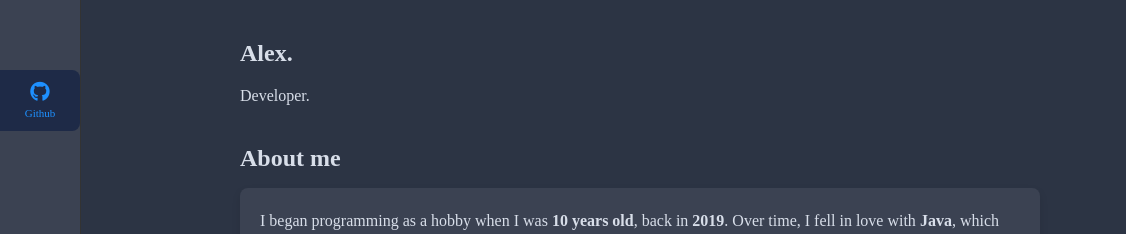
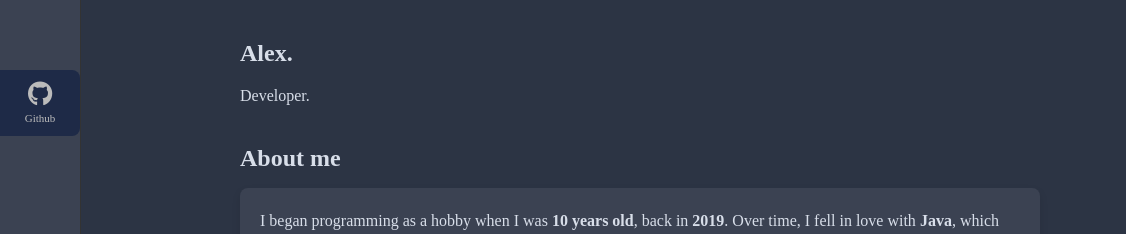
Before and after one commit to bytesrandomly/my-simple-portfolio, a plain HTML site: page index.html in a window 1280 px wide. Shown: the top 234 px of the page, 0-1126 px from the left. Drawn offline with Linux system fonts and the light colour scheme.

Commit message:
cleaning the sidebar css

```diff
--- a/sytles/style.css
+++ b/sytles/style.css
@@ -120,13 +120,8 @@ body {
 
 .sidebar-item i,
 .sidebar-item .icon {
-    font-size: 20px;
+    font-size: 25px;
     margin-bottom: 5px;
-}
-
-.sidebar-item:is(:hover, .active) {
-    color: var(--sidebar-hover-color);
-    background: var(--sidebar-hover-bg);
 }
 
 .sidebar-item.active {
```
